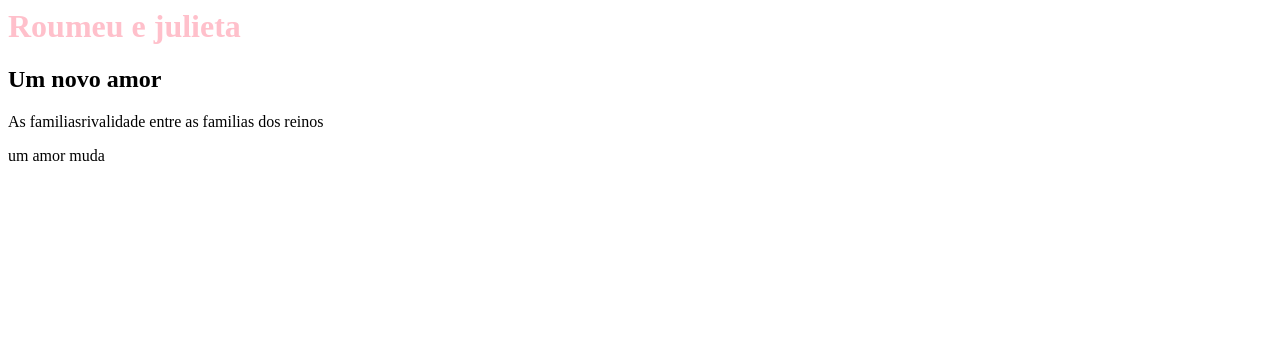
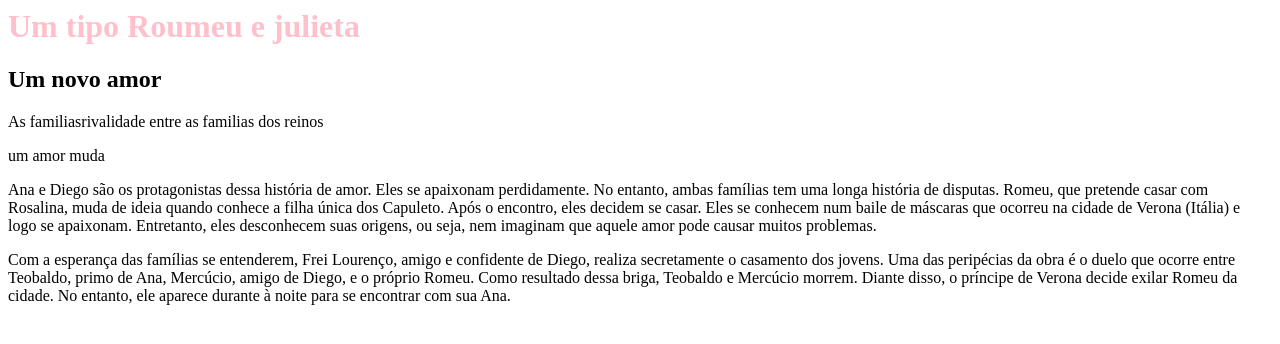
Before and after one commit to claudineia1b/teste1b, a plain HTML site: page index.html in a window 1280 px wide. Drawn offline with Linux system fonts and the light colour scheme.

Commit message:
arrumeii

```diff
--- a/index.html
+++ b/index.html
@@ -5,8 +5,23 @@
 </head>
 
 <body>
-    <h1 class="titulo">Roumeu e julieta</h1>
+    <h1 class="titulo">Um tipo Roumeu e julieta</h1>
     <h2 class="subtitulo">Um novo amor</h2>
     <p>As familias<strong></strong>rivalidade entre as familias dos reinos</p>
     <p>um amor muda</p>
 </body>
+
+
+<p>Ana e Diego são os protagonistas dessa história de amor. Eles se apaixonam perdidamente.
+
+No entanto, ambas famílias tem uma longa história de disputas. Romeu, que pretende casar com Rosalina, muda de ideia quando conhece a filha única dos Capuleto. Após o encontro, eles decidem se casar.
+
+Eles se conhecem num baile de máscaras que ocorreu na cidade de Verona (Itália) e logo se apaixonam.
+
+Entretanto, eles desconhecem suas origens, ou seja, nem imaginam que aquele amor pode causar muitos problemas.</p>
+
+<p>Com a esperança das famílias se entenderem, Frei Lourenço, amigo e confidente de Diego, realiza secretamente o casamento dos jovens.
+
+Uma das peripécias da obra é o duelo que ocorre entre Teobaldo, primo de Ana, Mercúcio, amigo de Diego, e o próprio Romeu. Como resultado dessa briga, Teobaldo e Mercúcio morrem.
+
+Diante disso, o príncipe de Verona decide exilar Romeu da cidade. No entanto, ele aparece durante à noite para se encontrar com sua Ana.</p>
```
